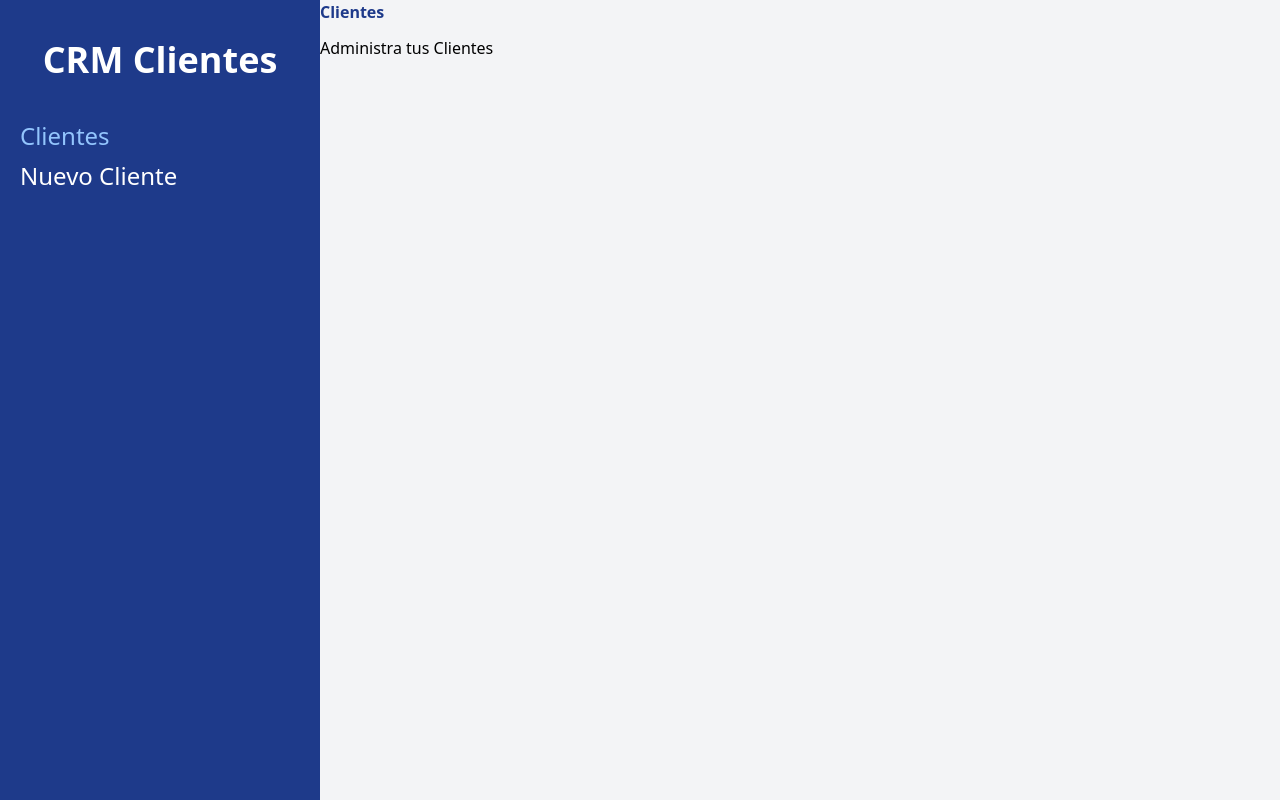
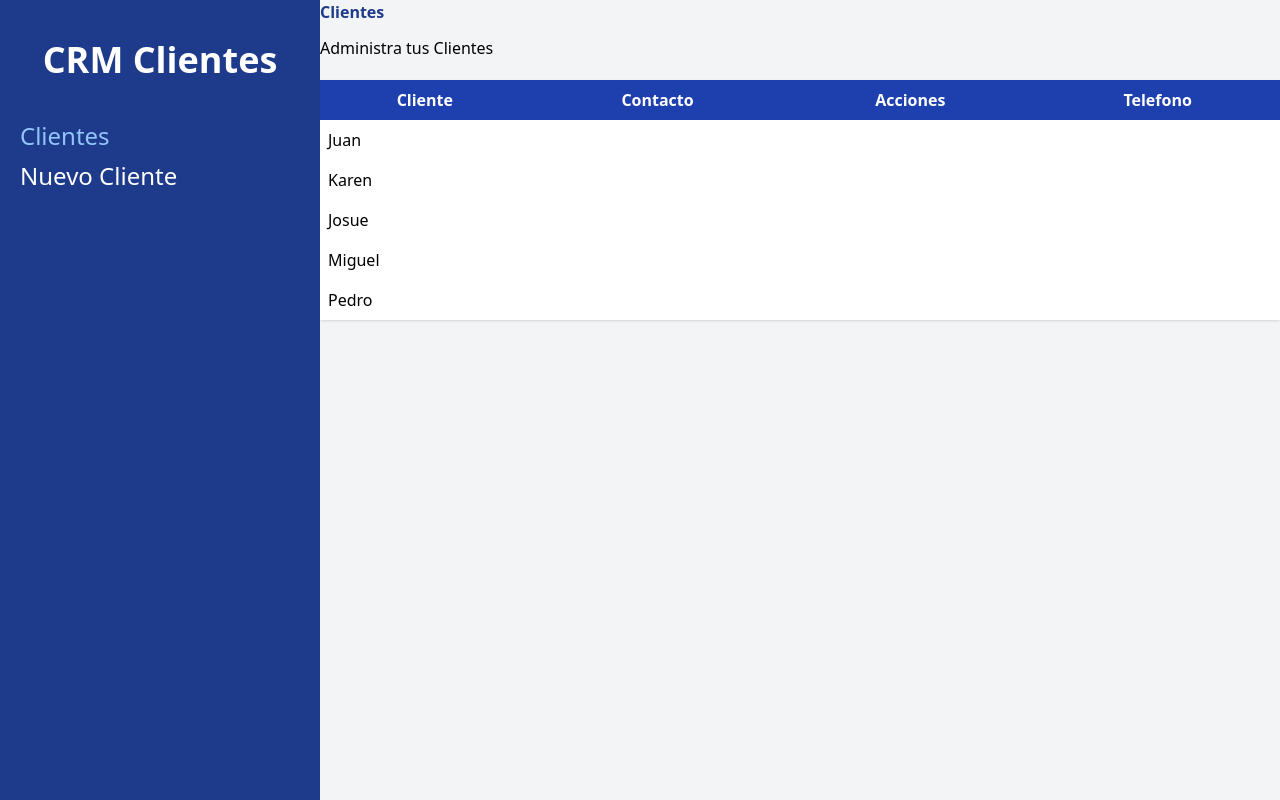
Before and after one commit to gusstis/crm-react, a React (Vite) app: page / in a window 1280 px wide. Built offline with nearby package versions, Linux system fonts and the light colour scheme.

Commit message:
Cliente component created, showing information

```diff
--- /dev/null
+++ b/src/components/Cliente.jsx
@@ -0,0 +1,10 @@
+function Cliente({ cliente }) {
+  const { nombre, empresa, email, telefono, id } = cliente;
+  return (
+    <tr>
+      <td className="p-2 ">{nombre}</td>
+    </tr>
+  );
+}
+
+export default Cliente;
--- a/src/pages/Index.jsx
+++ b/src/pages/Index.jsx
@@ -1,4 +1,5 @@
 import {useLoaderData} from 'react-router-dom'
+import Cliente from '../components/Cliente';
 
 // En React RouterDOM, para cargar el estado de clientes no usamos useEffect(). Loader siempre debe retornar algo
 export function loader() {
@@ -50,12 +51,34 @@
   console.log(clientes)
 
   return (
-    <div>
       <>
         <h1 className="font-black text-blue-900" >Clientes</h1>
         <p className="mt-3" >Administra tus Clientes</p>
+      {clientes.length ? (
+        <table className='w-full bg-white shadow mt-5 table-auto' >
+           <thead className='bg-blue-800 text-white' >
+             <tr>
+               <th className='p-2' >Cliente</th>
+               <th className='p-2' >Contacto</th>
+               <th className='p-2' >Acciones</th>
+               <th className='p-2' >Telefono</th>
+             </tr>
+            </thead>
+
+             <tbody>
+              {clientes.map( cliente => (
+                <Cliente
+                  cliente={cliente}
+                  key={cliente.id}
+                />
+              ))}
+             </tbody>
+
+        </table>
+      ) : (
+        <p className=' text-center mt-10 ' >No hay clientes aún</p>
+      )}
       </>
-    </div>
   )
 }
 
```
Also changed, not shown: 1 other file (tests, documents, lock files or other folders).
